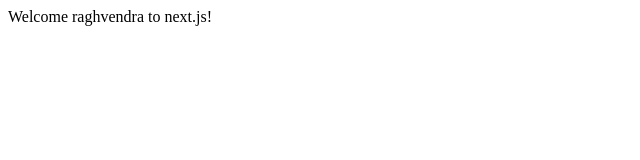
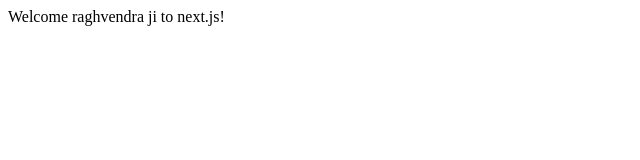
Before and after one commit to rghvndr99/jamstack-next-netlfy, a Next.js app: page / in a window 1280 px wide. Shown: the top 160 px of the page, without its empty margins (0-640 px from the left). Built offline with nearby package versions, Linux system fonts and the light colour scheme.

Commit message:
editing content

```diff
--- a/pages/index.js
+++ b/pages/index.js
@@ -1,5 +1,5 @@
 function Home() {
-    return <div>Welcome raghvendra to next.js!</div>
+    return <div>Welcome raghvendra ji to next.js!</div>
   }
 
   export default Home
```
